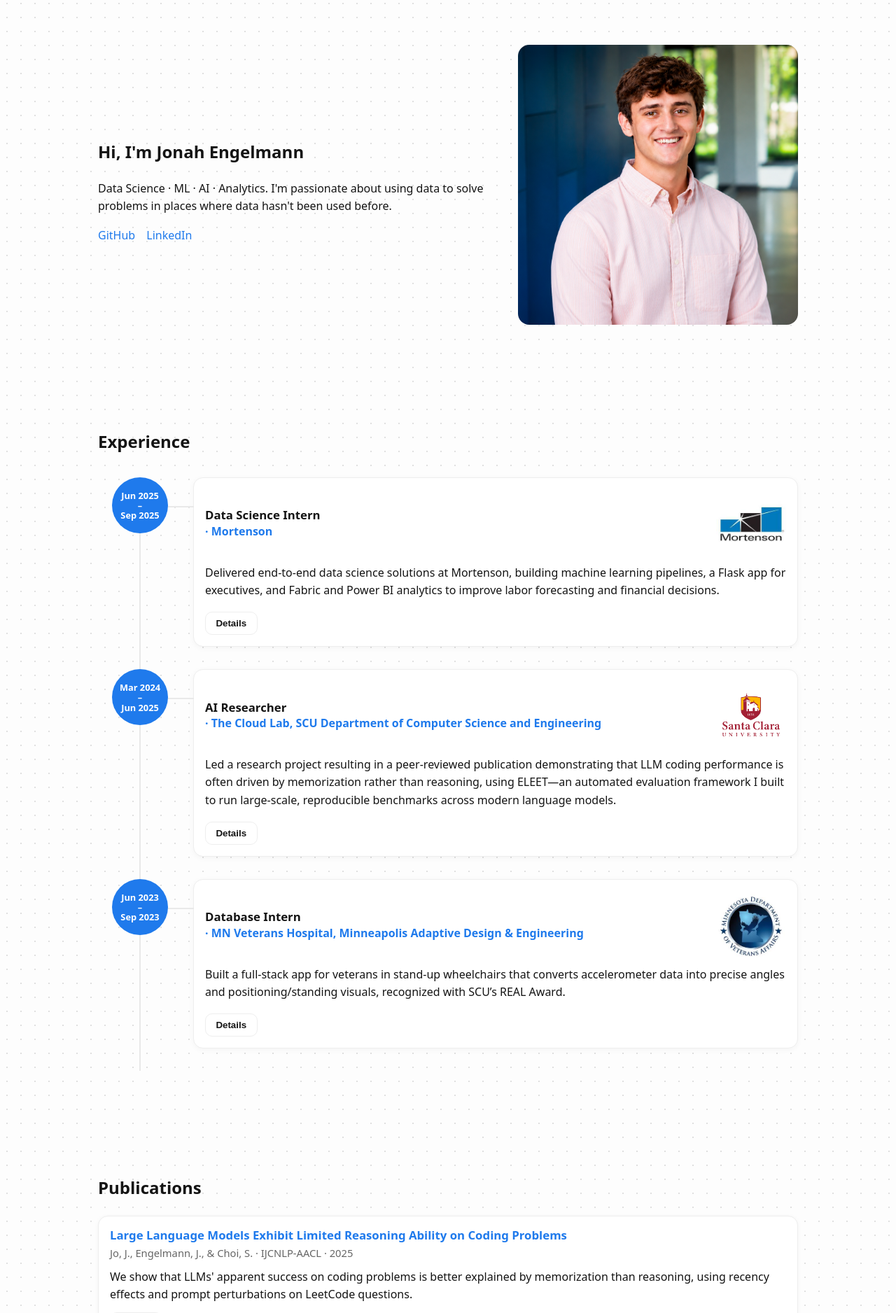
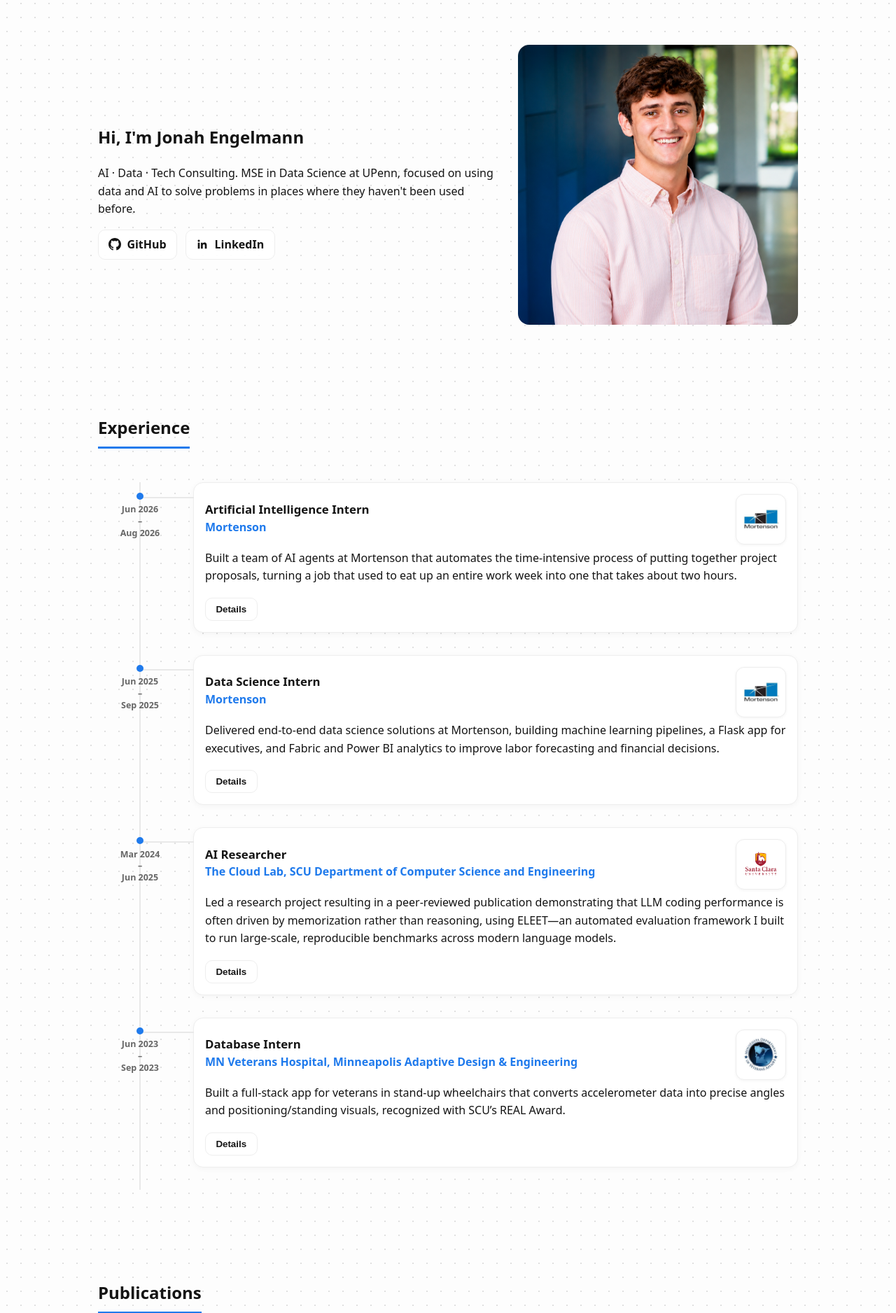
Before and after one commit to Joengelmann/render-flask-deployment-portfolio, a Flask app: page / in a window 1280 px wide. Shown: the part 65-1941 px from the top of the page at 70% size. Run offline with Flask 3, Linux system fonts and the light colour scheme.

Commit message:
Polish hero/contact sections, experience timeline styling, and copy
- Add social icon buttons to hero and a dedicated contact card with CTA
- Redesign experience timeline node (plain-text dates, logo chip) and section headings
- Feature Stock Sentiment and MorningMotivationBot projects; unfeature two others
- Rewrite Data Science Intern bullets to be more concise and readable
- Auto-compute footer copyright year instead of hardcoding it

```diff
--- a/app.py
+++ b/app.py
@@ -1,7 +1,12 @@
 from flask import Flask, render_template
+from datetime import datetime
 import yaml, os
 
 app = Flask(__name__)
+
+@app.context_processor
+def inject_current_year():
+    return {"current_year": datetime.now().year}
 
 def load_yaml(path):
     with open(path, "r", encoding="utf-8") as f:
--- a/data/projects.yaml
+++ b/data/projects.yaml
@@ -1,4 +1,5 @@
 - title: Stock Sentiment vs Market Movement
+  featured: true
   summary: Analyzed how Reddit investor sentiment aligns with stock market behavior using NLP and time series analysis.
   tech: [Python, PyTorch, transformers, statsmodels, yfinance]
   links: { report: "static/report/Stock.pdf", github: "https://github.com/Joengelmann/stock-sentiments" }
@@ -11,6 +12,7 @@
   date: 2025-11
 
 - title: MorningMotivationBot
+  featured: true
   summary: Flask web app that delivers personalized motivational messages, haikus, images, and music based on user mood.
   tech: [Flask, OpenAI GPT-4o, DALL·E, TextBlob, Python]
   links: {github: "https://github.com/Joengelmann/MorningMotivationBot"}
@@ -33,7 +35,6 @@
   date: 2025-06
 
 - title: Wine Quality Analysis
-  featured: true
   summary: Modeled wine quality using seven supervised ML algorithms with cross-validation and grid search.
   tech: [Python, scikit-learn, pandas, numpy, matplotlib]
   links: {report: "static/report/Wine.pdf", github: "https://github.com/Joengelmann/Wine-Analysis"}
@@ -56,7 +57,6 @@
   date: 2025-04
 
 - title: School Course & Teacher Relational Database
-  featured: true
   summary: Designed a MySQL schema to manage enrollments, students, professors, departments, and courses.
   tech: [MySQL, SQL]
   links: {report: "static/report/CourseTeacher.pdf"}
--- a/static/styles.css
+++ b/static/styles.css
@@ -94,13 +94,33 @@ body {
 
 /* ===================== SECTIONS / HERO ===================== */
 .section { padding: 64px 0; }
+
+/* Give section headings a bit more visual structure */
+.section > h2 {
+  font-size: 1.5rem;
+  margin: 0 0 1rem;
+  padding-bottom: .5rem;
+  border-bottom: 3px solid var(--accent);
+  display: inline-block;
+}
+
 .hero {
   display: grid; grid-template-columns: 1.2fr .8fr; gap: 2rem; align-items: center;
 }
 .hero .headshot {
   width: 400px; height: 400px; object-fit: cover; border-radius: 16px; justify-self: end;
 }
-.hero .links a { margin-right: .75rem; }
+.hero .links { display: flex; gap: .75rem; margin-top: 1rem; flex-wrap: wrap; }
+
+/* Social link buttons (hero + contact) */
+.social-btn { display: inline-flex; align-items: center; gap: .5rem; }
+.social-btn,
+.social-btn:hover,
+.social-btn:focus {
+  color: var(--text);
+  text-decoration: none;
+}
+.social-btn svg { flex-shrink: 0; }
 
 /* ===================== GRID / CARDS ===================== */
 .grid {
@@ -350,17 +400,24 @@ body.modal-open { overflow: hidden; }
 
 .exp-node { position: relative; display: grid; align-content: start; }
 
-/* Blue date bubble (date text inside) */
-.exp-dot {
-  display: flex; align-items: center; justify-content: center;
-  width: var(--exp-node); height: var(--exp-node);
+/* Small neutral marker dot on the spine */
+.exp-node-dot {
+  width: 10px; height: 10px;
   border-radius: 50%;
   background: var(--exp-accent);
-  color: #fff; font-size: .8rem; font-weight: 700; text-align: center;
-  padding: .25rem; position: relative; z-index: 1;
-  /* center bubble on spine */
-  margin-left: calc((var(--exp-node-col) / 2) - (var(--exp-node) / 2));
-  line-height: 1.1;
+  position: relative; z-index: 1;
+  /* center dot on spine */
+  margin: .9rem 0 0 calc((var(--exp-node-col) / 2) - 5px);
+}
+
+/* Plain-text date range (no background shape) */
+.exp-date {
+  display: block;
+  width: var(--exp-node);
+  color: var(--muted); font-size: .78rem; font-weight: 600; text-align: center;
+  line-height: 1.35;
+  /* center text on spine */
+  margin: .4rem 0 0 calc((var(--exp-node-col) / 2) - (var(--exp-node) / 2));
 }
 
 /* Connector from spine to card */
@@ -371,7 +428,7 @@ body.modal-open { overflow: hidden; }
   width: calc((var(--exp-node-col) / 2) + var(--exp-gap));
   height: 2px;
   background: var(--exp-spine);
-  top: calc(var(--exp-node) / 2); /* aligns to bubble center */
+  top: calc(.9rem + 5px); /* aligns to marker dot center */
 }
 
 /* Experience card */
@@ -395,9 +452,22 @@ body.modal-open { overflow: hidden; }
   align-items: center;
   flex-wrap: wrap;
 }
-.exp-logo { width: 100px; height: 100px; object-fit: contain; }
+/* Logo chip: a neutral white badge so logos (many with white/transparent
+   backgrounds) sit consistently in both light and dark mode instead of
+   floating as a raw rectangle on the card. */
+.exp-logo-wrap {
+  display: flex; align-items: center; justify-content: center;
+  flex-shrink: 0;
+  width: 72px; height: 72px;
+  padding: .5rem;
+  border-radius: 12px;
+  background: #fff;
+  border: 1px solid var(--border);
+  box-shadow: 0 1px 4px rgba(0,0,0,.05);
+}
+.exp-logo { width: 100%; height: 100%; object-fit: contain; }
 .exp-role { margin: 0; font-size: 1.05rem; line-height: 1.2; color: var(--text); }
-.exp-company { color: var(--accent); font-weight: 600; }
+.exp-company { display: inline-block; margin-top: .15rem; color: var(--accent); font-weight: 600; }
 .exp-summary { margin: .4rem 0 .6rem; color: var(--text); }
 .exp-bullets { margin: .5rem 0 0 .95rem; }
 
--- a/templates/index.html
+++ b/templates/index.html
@@ -5,10 +5,16 @@
 <section id="about" class="section hero">
   <div class="hero-text">
     <h1>Hi, I'm Jonah Engelmann</h1>
-    <p>Data Science · ML · AI · Analytics. I'm passionate about using data to solve problems in places where data hasn't been used before.</p>
+    <p>AI · Data · Tech Consulting. MSE in Data Science at UPenn, focused on using data and AI to solve problems in places where they haven't been used before.</p>
     <div class="links">
-      <a href="https://github.com/Joengelmann" target="_blank">GitHub</a>
-      <a href="https://tinyurl.com/3jbkh45p" target="_blank">LinkedIn</a>
+      <a class="btn social-btn" href="https://github.com/Joengelmann" target="_blank" rel="noopener noreferrer">
+        <svg viewBox="0 0 16 16" width="18" height="18" aria-hidden="true"><path fill="currentColor" d="M8 0C3.58 0 0 3.58 0 8c0 3.54 2.29 6.53 5.47 7.59.4.07.55-.17.55-.38 0-.19-.01-.82-.01-1.49-2.01.37-2.53-.49-2.69-.94-.09-.23-.48-.94-.82-1.13-.28-.15-.68-.52-.01-.53.63-.01 1.08.58 1.23.82.72 1.21 1.87.87 2.33.66.07-.52.28-.87.51-1.07-1.78-.2-3.64-.89-3.64-3.95 0-.87.31-1.59.82-2.15-.08-.2-.36-1.02.08-2.12 0 0 .67-.21 2.2.82.64-.18 1.32-.27 2-.27.68 0 1.36.09 2 .27 1.53-1.04 2.2-.82 2.2-.82.44 1.1.16 1.92.08 2.12.51.56.82 1.27.82 2.15 0 3.07-1.87 3.75-3.65 3.95.29.25.54.73.54 1.48 0 1.07-.01 1.93-.01 2.2 0 .21.15.46.55.38A8.01 8.01 0 0 0 16 8c0-4.42-3.58-8-8-8z"/></svg>
+        GitHub
+      </a>
+      <a class="btn social-btn" href="https://tinyurl.com/3jbkh45p" target="_blank" rel="noopener noreferrer">
+        <svg viewBox="0 0 24 24" width="18" height="18" aria-hidden="true"><path fill="currentColor" d="M20.45 20.45h-3.55v-5.57c0-1.33-.02-3.04-1.85-3.04-1.85 0-2.13 1.45-2.13 2.94v5.67H9.37V9h3.41v1.56h.05c.47-.9 1.63-1.85 3.36-1.85 3.6 0 4.26 2.37 4.26 5.45v6.29zM5.34 7.43a2.06 2.06 0 1 1 0-4.12 2.06 2.06 0 0 1 0 4.12zM7.12 20.45H3.56V9h3.56v11.45z"/></svg>
+        LinkedIn
+      </a>
     </div>
   </div>
   <img src="{{ url_for('static', filename='img/Headshot1.png') }}" alt="Headshot" class="headshot" />
@@ -20,9 +26,10 @@
   <ol class="exp-tl">
     {% for job in experience %}
     <li class="exp-item">
-      <!-- timeline node with date inside -->
+      <!-- timeline node: small marker dot + plain-text date -->
       <div class="exp-node">
-        <time class="exp-dot">
+        <span class="exp-node-dot" aria-hidden="true"></span>
+        <time class="exp-date">
           {{ job.dates.split('-')[0] | trim }}<br>
           –<br>
           {{ job.dates.split('-')[1] | trim }}
@@ -35,12 +42,14 @@
           <div>
             <h3 class="exp-role">{{ job.role }}</h3>
             <span class="exp-company">
-              · <a href="{{ job.link }}" target="_blank" rel="noopener noreferrer">
+              <a href="{{ job.link }}" target="_blank" rel="noopener noreferrer">
                 {{ job.company }}
               </a>
             </span>
           </div>
-          <img src="{{ job.logo }}" alt="{{ job.company }} logo" class="exp-logo">
+          <span class="exp-logo-wrap">
+            <img src="{{ job.logo }}" alt="{{ job.company }} logo" class="exp-logo">
+          </span>
         </header>
 
         {% if job.summary %}
@@ -224,7 +233,20 @@
 
 <section id="contact" class="section">
   <h2>Contact</h2>
-  <p>Best way to reach me: <a href="mailto:jonah.engelmann@gmail.com">jonah.engelmann@gmail.com</a></p>
+  <div class="contact-card">
+    <p>Best way to reach me is by email. I'm currently exploring summer opportunities in tech, AI, and data consulting, and always happy to connect with people working in AI, analytics, or consulting.</p>
+    <div class="contact-actions">
+      <a class="btn btn--primary" href="mailto:jonah.engelmann@gmail.com">Email Me</a>
+      <a class="btn social-btn" href="https://github.com/Joengelmann" target="_blank" rel="noopener noreferrer">
+        <svg viewBox="0 0 16 16" width="18" height="18" aria-hidden="true"><path fill="currentColor" d="M8 0C3.58 0 0 3.58 0 8c0 3.54 2.29 6.53 5.47 7.59.4.07.55-.17.55-.38 0-.19-.01-.82-.01-1.49-2.01.37-2.53-.49-2.69-.94-.09-.23-.48-.94-.82-1.13-.28-.15-.68-.52-.01-.53.63-.01 1.08.58 1.23.82.72 1.21 1.87.87 2.33.66.07-.52.28-.87.51-1.07-1.78-.2-3.64-.89-3.64-3.95 0-.87.31-1.59.82-2.15-.08-.2-.36-1.02.08-2.12 0 0 .67-.21 2.2.82.64-.18 1.32-.27 2-.27.68 0 1.36.09 2 .27 1.53-1.04 2.2-.82 2.2-.82.44 1.1.16 1.92.08 2.12.51.56.82 1.27.82 2.15 0 3.07-1.87 3.75-3.65 3.95.29.25.54.73.54 1.48 0 1.07-.01 1.93-.01 2.2 0 .21.15.46.55.38A8.01 8.01 0 0 0 16 8c0-4.42-3.58-8-8-8z"/></svg>
+        GitHub
+      </a>
+      <a class="btn social-btn" href="https://tinyurl.com/3jbkh45p" target="_blank" rel="noopener noreferrer">
+        <svg viewBox="0 0 24 24" width="18" height="18" aria-hidden="true"><path fill="currentColor" d="M20.45 20.45h-3.55v-5.57c0-1.33-.02-3.04-1.85-3.04-1.85 0-2.13 1.45-2.13 2.94v5.67H9.37V9h3.41v1.56h.05c.47-.9 1.63-1.85 3.36-1.85 3.6 0 4.26 2.37 4.26 5.45v6.29zM5.34 7.43a2.06 2.06 0 1 1 0-4.12 2.06 2.06 0 0 1 0 4.12zM7.12 20.45H3.56V9h3.56v11.45z"/></svg>
+        LinkedIn
+      </a>
+    </div>
+  </div>
 </section>
 
 <!-- Modal root (one per page) -->
--- a/templates/layout.html
+++ b/templates/layout.html
@@ -33,7 +33,7 @@
   </main>
 
   <footer class="container footer">
-    <span>© {{ 2025 }} Jonah Engelmann</span>
+    <span>© {{ current_year }} Jonah Engelmann</span>
     <span>· Made from scratch with Flask, Jinja, and vanilla web tech (HTML/CSS/JS)</span>
   </footer>
 
```
Also changed, not shown: other parts of static/styles.css (+32 -1 lines), data/experience.yaml (+16 -5 lines).
